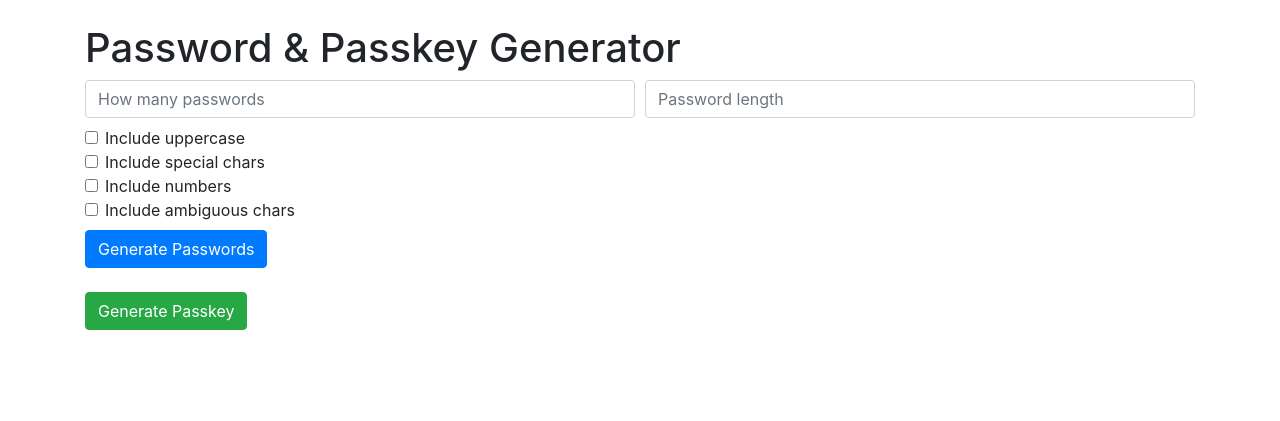
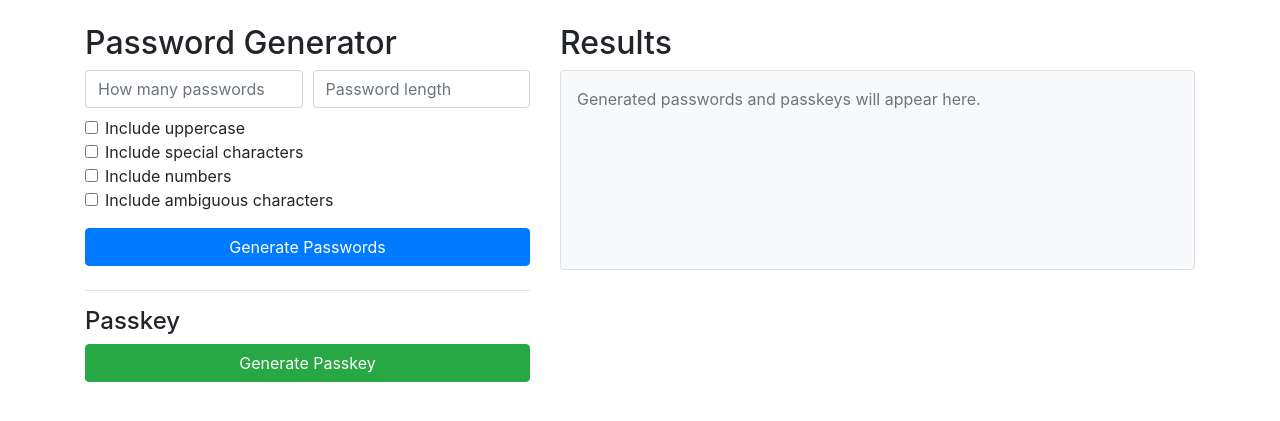
Before and after one commit to collin-clark/password-generator, a Flask app: page / in a window 1280 px wide. Shown: the top 421 px of the page. Run offline with Flask 3, Linux system fonts and the light colour scheme; some libraries are stand-ins or nearby versions.

Commit message:
Update home.html

```diff
--- a/templates/home.html
+++ b/templates/home.html
@@ -7,17 +7,24 @@
 </head>
 <body>
 <div class="container mt-4">
+  <div class="row">
 
-    <h1>Password & Passkey Generator</h1>
+    <!-- LEFT COLUMN -->
+    <div class="col-md-5">
+
+      <h2>Password Generator</h2>
 
       <!-- Password Form -->
-    <form id="passwordForm" class="mb-4">
+      <form id="passwordForm" class="mb-4 text-left">
+
         <div class="form-row">
           <div class="col">
-                <input type="number" class="form-control" name="howmanypasswords" placeholder="How many passwords" min="1">
+            <input type="number" class="form-control" name="howmanypasswords"
+                   placeholder="How many passwords" min="1">
           </div>
           <div class="col">
-                <input type="number" class="form-control" name="length" placeholder="Password length" min="1">
+            <input type="number" class="form-control" name="length"
+                   placeholder="Password length" min="1">
           </div>
         </div>
 
@@ -25,30 +32,49 @@
           <input class="form-check-input" type="checkbox" name="uppercase" id="uppercase">
           <label class="form-check-label" for="uppercase">Include uppercase</label>
         </div>
+
         <div class="form-check">
           <input class="form-check-input" type="checkbox" name="special" id="special">
-            <label class="form-check-label" for="special">Include special chars</label>
+          <label class="form-check-label" for="special">Include special characters</label>
         </div>
+
         <div class="form-check">
           <input class="form-check-input" type="checkbox" name="numbers" id="numbers">
           <label class="form-check-label" for="numbers">Include numbers</label>
         </div>
+
         <div class="form-check">
           <input class="form-check-input" type="checkbox" name="annoy" id="annoy">
-            <label class="form-check-label" for="annoy">Include ambiguous chars</label>
+          <label class="form-check-label" for="annoy">Include ambiguous characters</label>
         </div>
 
-        <button class="btn btn-primary mt-2">Generate Passwords</button>
+        <button class="btn btn-primary mt-3 w-100">
+          Generate Passwords
+        </button>
       </form>
 
-    <!-- Passkey Form -->
+      <hr>
+
+      <!-- Passkey -->
+      <h4>Passkey</h4>
       <form id="passkeyForm">
-        <button class="btn btn-success mb-4">Generate Passkey</button>
+        <button class="btn btn-success w-100">
+          Generate Passkey
+        </button>
       </form>
 
-    <!-- Results -->
-    <div id="results"></div>
+    </div>
 
+    <!-- RIGHT COLUMN -->
+    <div class="col-md-7">
+      <h2>Results</h2>
+
+      <div id="results" class="border rounded p-3 bg-light" style="min-height: 200px;">
+        <p class="text-muted">Generated passwords and passkeys will appear here.</p>
+      </div>
+    </div>
+
+  </div>
 </div>
 
 <script>
```
Lines whose indentation alone changed are shown as unchanged.
